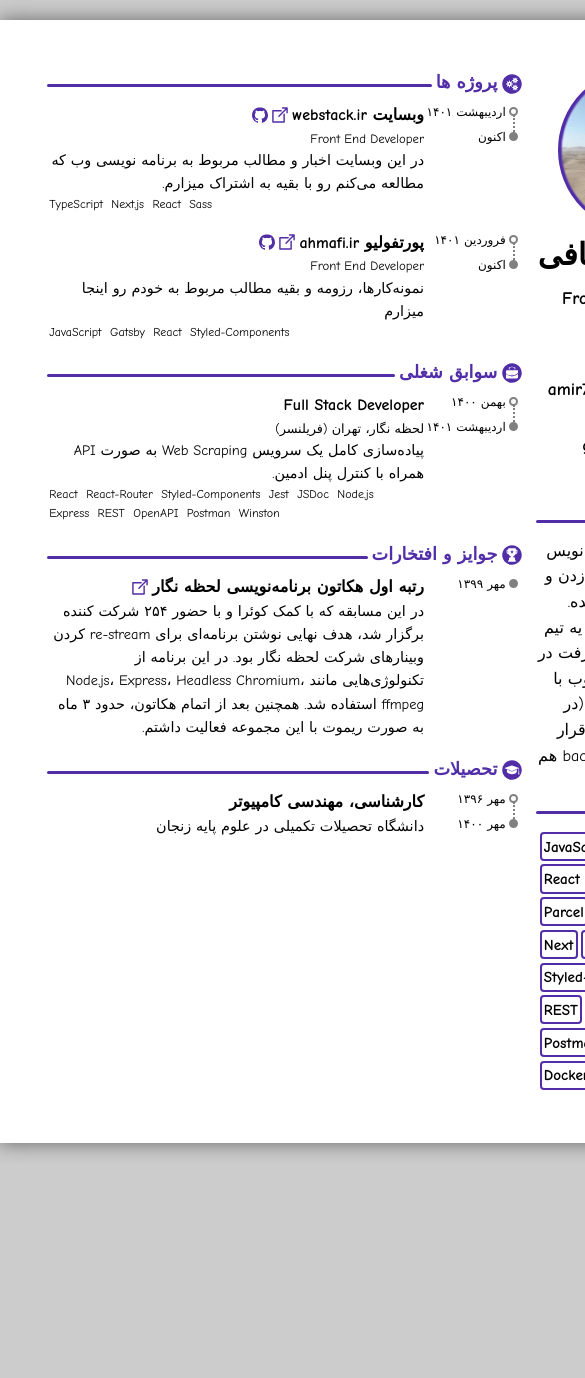
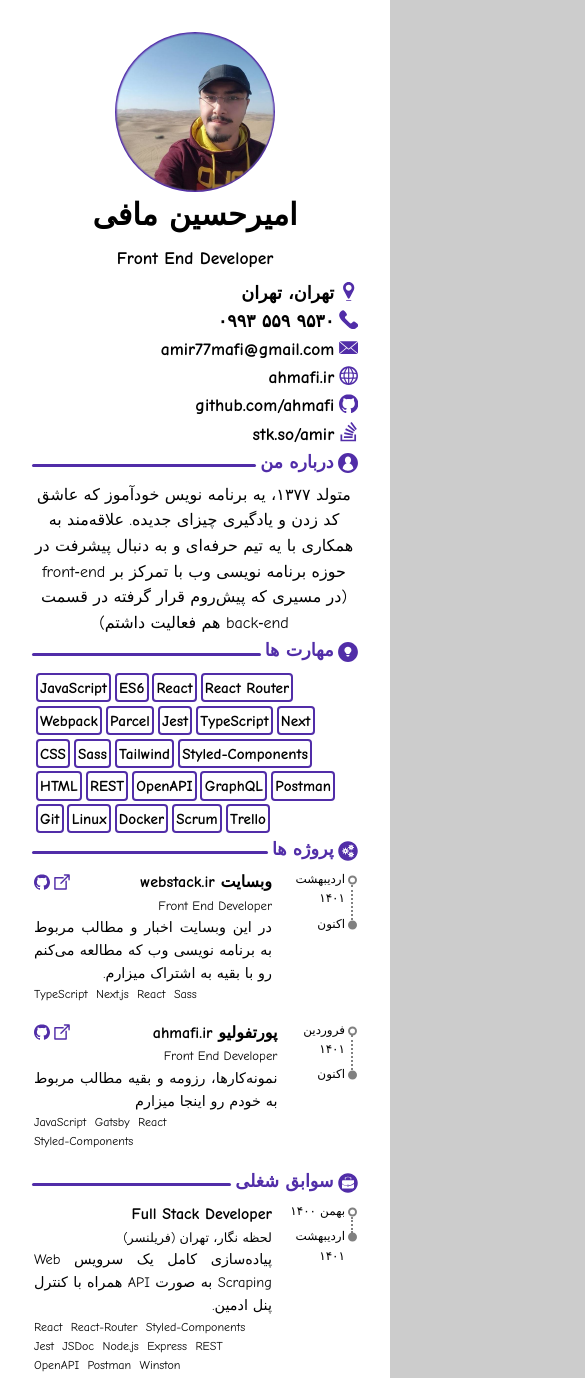
Before and after one commit to ahmafi/my-portfolio, a Gatsby site: page /resume in a window 390 px wide. Shown: the top 1378 px of the page, 585 px wide, since content can reach past the window. Before the commit the page ends 1163 px from the top, so only its background shows below. Built offline with nearby package versions, Linux system fonts and the light colour scheme; Gatsby itself is replaced by a stand-in of ours; a web font is replaced by a local one.

Commit message:
Resume responsive design
 For devices smaller than A4 paper width (21cm) the reume becomes
 single column.

```diff
--- a/src/components/resume/Date.js
+++ b/src/components/resume/Date.js
@@ -1,41 +1,84 @@
 import React from 'react';
 import styled, { css } from 'styled-components';
-
-const dot = css`
-  content: '';
-  display: inline-block;
-  width: 9px;
-  height: 9px;
-  border: 2px solid gray;
-  border-radius: 50%;
-  margin-left: 0.25em;
-`;
 
 const Container = styled.div`
   font-size: 0.75rem;
   position: relative;
 `;
 
-const StartDate = styled.div`
-  margin-bottom: 0.5em;
+const DotWidth = 9;
+const DotTop = 10;
+
+const DateItem = styled.div`
+  position: relative;
+  padding-right: 0.75em;
+  text-align: right;
+
+  ${({ end }) =>
+    !end &&
+    css`
+      padding-bottom: 0.5em;
+    `};
+
   ::before {
-    ${dot}
+    content: '';
+
+    ${({ end }) =>
+      end
+        ? css`
+            border: ${`${DotWidth / 2}px`} solid gray;
+            background-color: gray;
+          `
+        : css`
+            border: 2px solid gray;
+          `};
+    position: absolute;
+    right: -3px;
+    top: ${`${DotTop}px`};
+    transform: translateY(-50%);
+    width: ${`${DotWidth}px`};
+    height: ${`${DotWidth}px`};
+    border-radius: 50%;
   }
-`;
 
-const EndDate = styled.div`
-  ::before {
-    ${dot}
-    background-color: gray;
-  }
+  /* Some shenanigans before I found a better way, I'm gonna keep it here
+  though, because with this we can have 2 lines with different attributes,
+  one coming from starting date and the other coming from end date, needs some
+  changes in ::before to work.
+  This method works with different font sizes, but can't draw dotted lines.
+  */
+  /* :after {
+    content: '';
+    position: absolute;
+    ${({ end }) =>
+    end
+      ? css`
+          bottom: calc(50% + ${`${DotWidth / 2}px`});
+        `
+      : css`
+          top: calc(50% + ${`${DotWidth / 2}px`});
+        `}
+    right: -2.5px;
+    height: calc(50% - ${`${DotWidth / 2}px`});
+    width: 4px;
+    border-left: 3px solid gray;
+  } */
+
+  /* ${({ single }) =>
+    single &&
+    css`
+      :after {
+        display: none;
+      }
+    `} */
 `;
 
 const Line = styled.div`
   position: absolute;
-  top: 12px;
-  right: 3px;
-  height: 2em;
-  border-left: 2px dotted gray;
+  top: calc(${`${DotTop}px`} + ${`${DotWidth / 2}px`});
+  right: 1px;
+  height: calc(100% - ${`${DotWidth}px`});
+  border-right: 2px dotted gray;
 `;
 
 function Date({ startDate, endDate }) {
@@ -43,11 +86,13 @@ function Date({ startDate, endDate }) {
     <Container>
       {startDate && (
         <>
-          <Line />
-          <StartDate>{startDate}</StartDate>
+          <DateItem>
+            {startDate}
+            <Line />
+          </DateItem>
         </>
       )}
-      <EndDate>{endDate}</EndDate>
+      <DateItem end>{endDate}</DateItem>
     </Container>
   );
 }
--- a/src/components/resume/Info.js
+++ b/src/components/resume/Info.js
@@ -2,9 +2,7 @@ import React from 'react';
 import styled, { useTheme } from 'styled-components';
 import Icon from './Icon';
 
-const InfoBlock = styled.div`
-  margin-bottom: 1em;
-`;
+const InfoBlock = styled.div``;
 
 const Container = styled.div`
   display: flex;
--- a/src/components/resume/sections/General.js
+++ b/src/components/resume/sections/General.js
@@ -9,7 +9,7 @@ const Container = styled.div`
   flex-direction: column;
 `;
 
-const Project = styled.div`
+const Item = styled.div`
   display: flex;
   justify-content: space-between;
   margin-bottom: 1em;
@@ -29,6 +29,14 @@ const Title = styled.div`
   a {
     margin-right: 0.25em;
   }
+
+  @media screen and (max-width: 480px) {
+    justify-content: space-between;
+  }
+`;
+
+const Links = styled.div`
+  display: flex;
 `;
 
 const Subtitle = styled.div`
@@ -37,6 +45,7 @@ const Subtitle = styled.div`
 
 const Desc = styled.div`
   font-size: 0.9rem;
+  text-align: justify;
 `;
 
 function General({ content }) {
@@ -46,23 +55,26 @@ function General({ content }) {
     <Container>
       {content.map(
         ({ title, subtitle, links, desc, techs, startDate, endDate }) => (
-          <Project>
+          <Item>
             <Date startDate={startDate} endDate={endDate} />
             <Content>
               <Title>
                 {title}
-                {links &&
-                  links.map((link) => (
-                    <a href={link.name}>
-                      <Icon name={link.icon} color={theme.accentColor} />
-                    </a>
-                  ))}
+                {links && (
+                  <Links>
+                    {links.map((link) => (
+                      <a href={link.name}>
+                        <Icon name={link.icon} color={theme.accentColor} />
+                      </a>
+                    ))}
+                  </Links>
+                )}
               </Title>
               {subtitle && <Subtitle>{subtitle}</Subtitle>}
               {desc && <Desc>{desc}</Desc>}
               {techs && <Techs techs={techs} />}
             </Content>
-          </Project>
+          </Item>
         )
       )}
     </Container>
--- a/src/pages/resume.js
+++ b/src/pages/resume.js
@@ -11,6 +11,8 @@ import AboutMe from '../components/resume/sections/AboutMe';
 import Skills from '../components/resume/sections/Skills';
 import General from '../components/resume/sections/General';
 
+const smallerThanA4 = `screen and (max-width: 21cm)`;
+
 const Page = styled.main`
   display: flex;
   justify-content: space-between;
@@ -23,27 +25,46 @@ const Page = styled.main`
   font-family: 'Mikhak Variable', 'Comic Neue', sans-serif;
   font-variation-settings: 'DSTY' 2;
 
+  @media ${smallerThanA4} {
+    width: 100%;
+    margin: 0;
+    padding: 2em;
+    height: auto;
+    /* height: 100%; */
+    flex-direction: column;
+    align-items: center;
+  }
+
   @media print {
+    margin: 0;
     margin: 0 auto;
   }
 `;
 
-const FirstCol = styled.div`
+const Side = styled.div`
   display: flex;
   flex-direction: column;
   width: 30%;
 
   .avatar {
     align-self: center;
-    border: 2px solid ${({ theme }) => theme.accentColor};
+    width: 160px;
     border-radius: 50%;
     background-color: ${({ theme }) => theme.accentColor};
     overflow: visible;
   }
+
+  @media ${smallerThanA4} {
+    width: 100%;
+  }
 `;
 
-const SecondCol = styled.div`
+const Main = styled.div`
   width: 68%;
+
+  @media ${smallerThanA4} {
+    width: 100%;
+  }
 `;
 
 const Name = styled.h1`
@@ -62,7 +83,7 @@ function ResumePage() {
   const {
     aboutMe,
     skills,
-    languages,
+    // languages,
     projects,
     experiences,
     awards,
@@ -74,18 +95,19 @@ function ResumePage() {
       <Helmet htmlAttributes={{ dir: 'rtl', lang: 'fa' }}>
         <title>Amir Hossein Mafi | Resume</title>
         <meta name="color-scheme" content="light" />
+        <meta name="viewport" content="width=device-width,initial-scale=1" />
       </Helmet>
       <ThemeProvider theme={{ ...resumeTheme }}>
         <GlobalStyle />
         <Page>
-          <FirstCol>
+          <Side>
             <StaticImage
               src={'../images/AmirHosseinMafi.png'}
               alt={'Amir Hossein Mafi'}
               loading={'eager'}
               placeholder={'none'}
-              width={160}
-              height={160}
+              width={640}
+              height={640}
               className={'avatar'}
             />
             <Name>{data.name}</Name>
@@ -94,8 +116,8 @@ function ResumePage() {
             <Section Component={AboutMe} sectionData={aboutMe} />
             <Section Component={Skills} sectionData={skills}></Section>
             {/* <Section Component={General} sectionData={languages}></Section> */}
-          </FirstCol>
-          <SecondCol>
+          </Side>
+          <Main>
             {[projects, experiences, awards, educations].map((general) => (
               <Section
                 key={general.header.title}
@@ -103,7 +125,7 @@ function ResumePage() {
                 sectionData={general}
               />
             ))}
-          </SecondCol>
+          </Main>
         </Page>
       </ThemeProvider>
     </>
```
